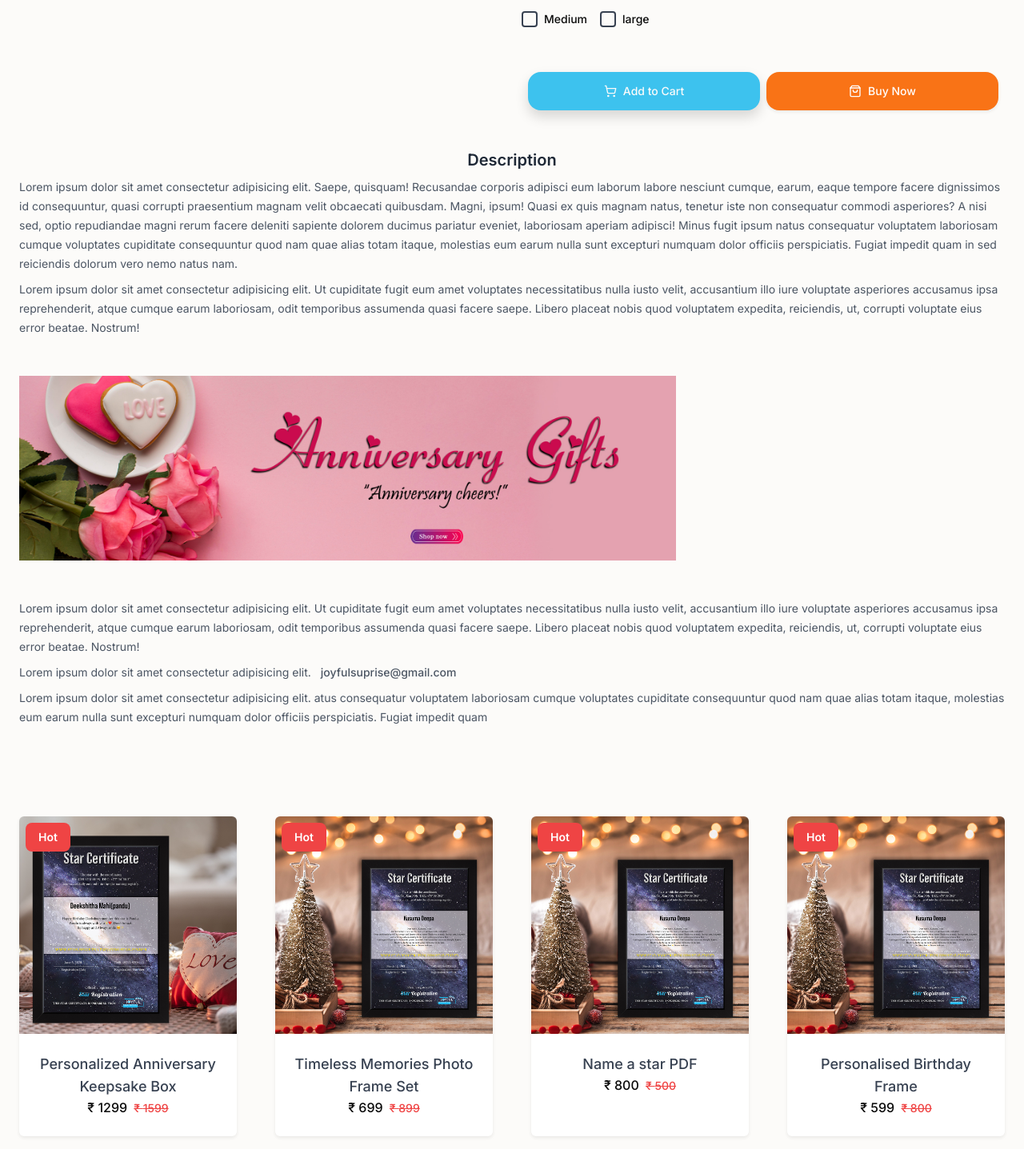
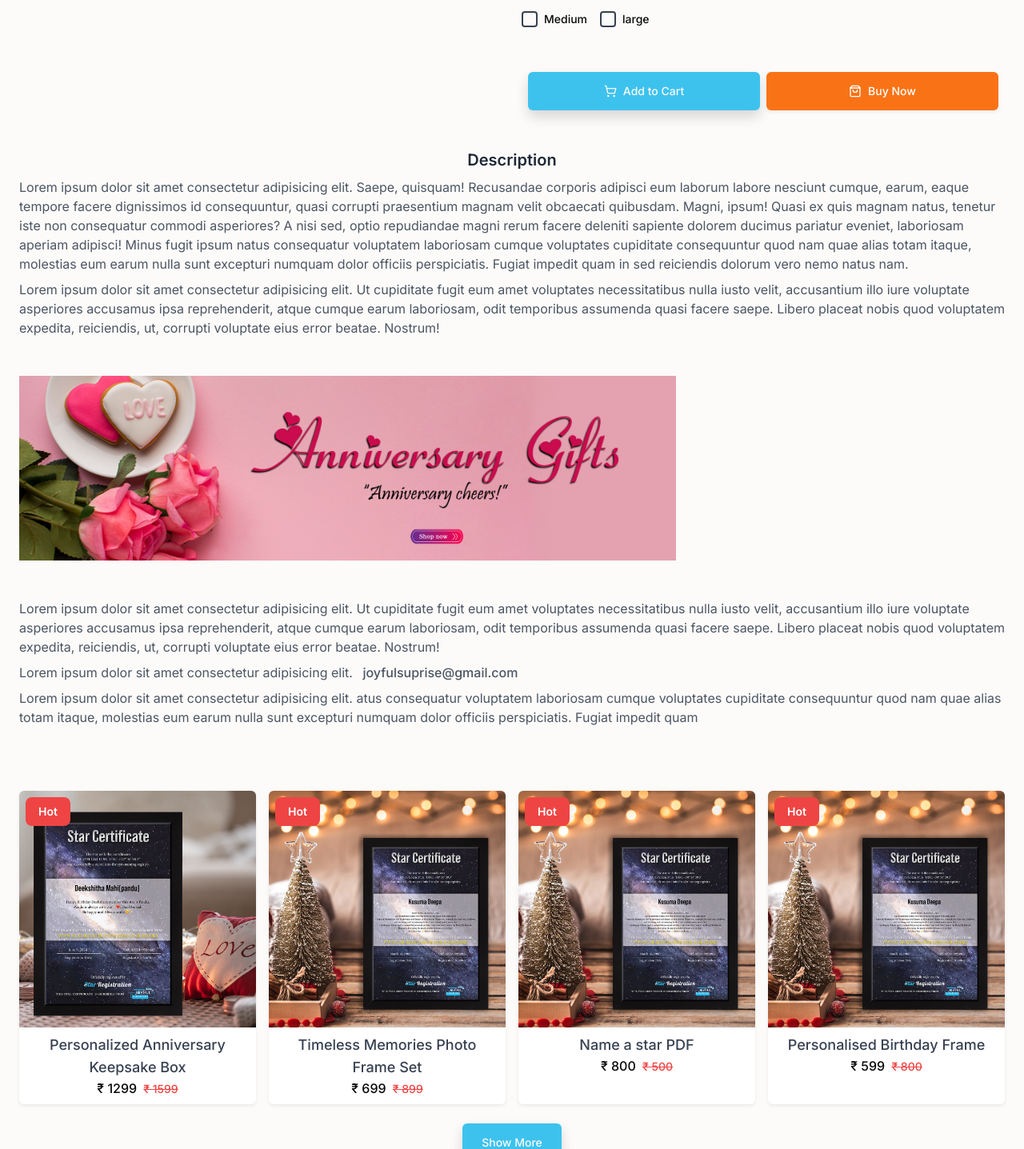
Before and after one commit to ganeshpawar95/joyful_website, a Next.js app: page /products/details in a window 1280 px wide. Shown: the part 954-2391 px from the top of the page at 80% size. Built offline with nearby package versions, Linux system fonts and the light colour scheme.

Commit message:
Update correction 25/02/2025

```diff
--- a/src/app/(home)/page.tsx
+++ b/src/app/(home)/page.tsx
@@ -12,15 +12,15 @@ function Home() {
       <Header />
       <HeroSlider />
       <ProductGrid />
-      <div className="px-4 sm:px-10">
-        <div className="py-4">
+      <div className="px-2 sm:px-10">
+        <div className="md:py-4">
           <ProductListing title="Best Selling Product" />
         </div>
         <div className="py-4">
           <ProductListing title="Trending Product" />
         </div>
       </div>
-      <div className="px-4 sm:px-10 mt-5">
+      <div className="px-2 md:px-4 sm:px-10 mt-2 md:mt-5">
         <CustomerReviews />
       </div>
       <div className="px-4 sm:px-10 mt-10 pb-10">
--- a/src/app/(home)/products/category/[slug]/page.tsx
+++ b/src/app/(home)/products/category/[slug]/page.tsx
@@ -20,10 +20,8 @@ function ProductCategory() {
           </div>
         </div>
       </div>
-      <div className="container mx-auto px-1">
-        <div className="py-4">
-          <ProductListing title="" />
-        </div>
+      <div className="px-4 sm:px-10">
+        <ProductListing title="" />
       </div>
 
       <div className="px-4 sm:px-10 mt-10 pb-10">
--- a/src/app/(home)/products/details/page.tsx
+++ b/src/app/(home)/products/details/page.tsx
@@ -53,13 +53,13 @@ function ProductDetails() {
             <div className='mt-5 fixed bottom-0 left-0 w-full z-40 px-2 pb-2 sm:px-0 sm:relative sm:left-0 '>
               <div className='grid grid-cols-2 gap-2 sm:gap-4'>
                 <div>
-                  <Button className='w-full sm:rounded-2xl'>
+                  <Button className='w-full sm:rounded-md'>
                     <ShoppingCart />
                     Add to Cart
                   </Button>
                 </div>
                 <div>
-                  <Button variant='orange' className='w-full sm:rounded-2xl'>
+                  <Button variant='orange' className='w-full sm:rounded-md'>
                     <ShoppingBag className='h-5 w-5' />
                     Buy Now
                   </Button>
@@ -70,15 +70,15 @@ function ProductDetails() {
         </Row>
         <div className={`mt-10 overflow-hidden ${isMobile && !isExpanded ? 'max-h-[200px]' : ''}`}>
           <h2 className="text-xl font-semibold mb-2 text-gray-800 text-center">Description</h2>
-          <p className="text-gray-600 leading-6 text-sm mb-2">Lorem ipsum dolor sit amet consectetur adipisicing elit. Saepe, quisquam! Recusandae corporis adipisci eum laborum labore nesciunt cumque, earum, eaque tempore facere dignissimos id consequuntur, quasi corrupti praesentium magnam velit obcaecati quibusdam. Magni, ipsum! Quasi ex quis magnam natus, tenetur iste non consequatur commodi asperiores? A nisi sed, optio repudiandae magni rerum facere deleniti sapiente dolorem ducimus pariatur eveniet, laboriosam aperiam adipisci! Minus fugit ipsum natus consequatur voluptatem laboriosam cumque voluptates cupiditate consequuntur quod nam quae alias totam itaque, molestias eum earum nulla sunt excepturi numquam dolor officiis perspiciatis. Fugiat impedit quam in sed reiciendis dolorum vero nemo natus nam.</p>
-          <p className="text-gray-600 leading-6 text-sm mb-2">Lorem ipsum dolor sit amet consectetur adipisicing elit. Ut cupiditate fugit eum amet voluptates necessitatibus nulla iusto velit, accusantium illo iure voluptate asperiores accusamus ipsa reprehenderit, atque cumque earum laboriosam, odit temporibus assumenda quasi facere saepe. Libero placeat nobis quod voluptatem expedita, reiciendis, ut, corrupti voluptate eius error beatae. Nostrum!</p>
+          <p className="text-gray-600 leading-6 text-base mb-2">Lorem ipsum dolor sit amet consectetur adipisicing elit. Saepe, quisquam! Recusandae corporis adipisci eum laborum labore nesciunt cumque, earum, eaque tempore facere dignissimos id consequuntur, quasi corrupti praesentium magnam velit obcaecati quibusdam. Magni, ipsum! Quasi ex quis magnam natus, tenetur iste non consequatur commodi asperiores? A nisi sed, optio repudiandae magni rerum facere deleniti sapiente dolorem ducimus pariatur eveniet, laboriosam aperiam adipisci! Minus fugit ipsum natus consequatur voluptatem laboriosam cumque voluptates cupiditate consequuntur quod nam quae alias totam itaque, molestias eum earum nulla sunt excepturi numquam dolor officiis perspiciatis. Fugiat impedit quam in sed reiciendis dolorum vero nemo natus nam.</p>
+          <p className="text-gray-600 leading-6 text-base mb-2">Lorem ipsum dolor sit amet consectetur adipisicing elit. Ut cupiditate fugit eum amet voluptates necessitatibus nulla iusto velit, accusantium illo iure voluptate asperiores accusamus ipsa reprehenderit, atque cumque earum laboriosam, odit temporibus assumenda quasi facere saepe. Libero placeat nobis quod voluptatem expedita, reiciendis, ut, corrupti voluptate eius error beatae. Nostrum!</p>
           <Image className="w-2/3 mt-5 mb-5" src={GiftImage} alt="" />
-          <p className="text-gray-600 leading-6 text-sm mb-2">Lorem ipsum dolor sit amet consectetur adipisicing elit. Ut cupiditate fugit eum amet voluptates necessitatibus nulla iusto velit, accusantium illo iure voluptate asperiores accusamus ipsa reprehenderit, atque cumque earum laboriosam, odit temporibus assumenda quasi facere saepe. Libero placeat nobis quod voluptatem expedita, reiciendis, ut, corrupti voluptate eius error beatae. Nostrum!</p>
-          <p className="text-gray-600 leading-6 text-sm mb-2">Lorem ipsum dolor sit amet consectetur adipisicing elit. <a className="text-blue-500 underline font-medium ml-2" href="#">joyfulsuprise@gmail.com</a></p>
-          <p className="text-gray-600 leading-6 text-sm">Lorem ipsum dolor sit amet consectetur adipisicing elit. atus consequatur voluptatem laboriosam cumque voluptates cupiditate consequuntur quod nam quae alias totam itaque, molestias eum earum nulla sunt excepturi numquam dolor officiis perspiciatis. Fugiat impedit quam </p>
+          <p className="text-gray-600 leading-6 text-base mb-2">Lorem ipsum dolor sit amet consectetur adipisicing elit. Ut cupiditate fugit eum amet voluptates necessitatibus nulla iusto velit, accusantium illo iure voluptate asperiores accusamus ipsa reprehenderit, atque cumque earum laboriosam, odit temporibus assumenda quasi facere saepe. Libero placeat nobis quod voluptatem expedita, reiciendis, ut, corrupti voluptate eius error beatae. Nostrum!</p>
+          <p className="text-gray-600 leading-6 text-base mb-2">Lorem ipsum dolor sit amet consectetur adipisicing elit. <a className="text-blue-500 underline font-medium ml-2" href="#">joyfulsuprise@gmail.com</a></p>
+          <p className="text-gray-600 leading-6 text-base">Lorem ipsum dolor sit amet consectetur adipisicing elit. atus consequatur voluptatem laboriosam cumque voluptates cupiditate consequuntur quod nam quae alias totam itaque, molestias eum earum nulla sunt excepturi numquam dolor officiis perspiciatis. Fugiat impedit quam </p>
         </div>
         {isMobile &&
-          <button className="mt-2 text-sm text-blue-500 underline" type="button" onClick={() => setIsExpanded(!isExpanded)}>
+          <button className="mt-2 text-base text-blue-500 underline" type="button" onClick={() => setIsExpanded(!isExpanded)}>
             {isExpanded ? "Show less..." : "Read more..."}
           </button>
         }
--- a/src/components/custom/CustomerReviews/CustomerReviews.tsx
+++ b/src/components/custom/CustomerReviews/CustomerReviews.tsx
@@ -4,10 +4,10 @@ function CustomerReviews() {
   return (
     <div>
       <div className="text-center">
-        <h3 className="text-3xl font-semibold">Customer Reviews</h3>
+        <h3 className="text-xl md:text-3xl font-semibold">Customer Reviews</h3>
       </div>
       {/* Grid Layout */}
-      <div className="grid grid-cols-2 sm:grid-cols-5 gap-5 mt-5">
+      <div className="grid grid-cols-2 sm:grid-cols-5 gap-2 md:gap-5 mt-3 md:mt-5">
         <SingleReviews />
         <SingleReviews />
         <SingleReviews />
--- a/src/components/custom/CustomerReviews/SingleReviews.tsx
+++ b/src/components/custom/CustomerReviews/SingleReviews.tsx
@@ -5,7 +5,7 @@ import Product2 from '@/assets/images/products/p2.jpg'
 
 function SingleReviews() {
     return (
-        <div className="shadow-sm p-4 rounded-md bg-white">
+        <div className="shadow-sm p-3 md:p-4 rounded-md bg-white">
             <div className="flex gap-1">
                 <Star size={20} className="fill-green-600 stroke-none" />
                 <Star size={20} className="fill-green-600 stroke-none" />
--- a/src/components/custom/ProductListing/ProductListing.tsx
+++ b/src/components/custom/ProductListing/ProductListing.tsx
@@ -35,15 +35,15 @@ function ProductListing(props: any) {
   return (
     <div>
       <div className="text-center">
-        <h3 className="text-3xl font-semibold">{title}</h3>
+        <h3 className="text-xl md:text-3xl font-semibold">{title}</h3>
       </div>
-      <div className="grid grid-cols-2 gap-5 mt-5 sm:grid-cols-2 lg:grid-cols-4">
+      <div className="grid grid-cols-2 gap-3 md:gap-5 mt-3 md:mt-5 sm:grid-cols-2 lg:grid-cols-4">
         {Products.map((product, index) => (
           <SingleProductCard key={index} product={product} />
         ))}
       </div>
       <div className="text-center mt-6">
-        <Button>Show More</Button>
+        <Button className="w-full md:w-auto">Show More</Button>
       </div>
     </div>
   );
--- a/src/components/custom/ProductListing/SingleProductCard.tsx
+++ b/src/components/custom/ProductListing/SingleProductCard.tsx
@@ -24,8 +24,8 @@ function SingleProductCard({ product }: { product: Product }) {
                     <Image src={image} alt="" />
                     <div className="w-max bg-red-500 text-white font-semibold text-sm px-3 py-2 rounded-lg absolute top-2 left-2">Hot</div>
                 </div>
-                <div className="p-4 text-center">
-                    <h4 className="text-lg font-medium text-gray-700">{title}</h4>
+                <div className="p-2 md:p-4 text-center">
+                    <h4 className="text-sm md:text-lg font-medium text-gray-700">{title}</h4>
                     <h5 className="text-base font-medium">₹ {offerPrice} <span className="text-red-500 line-through ml-1 text-sm">₹ {price}</span></h5>
                 </div>
 
```
Also changed, not shown: src/app/confirmation/page.tsx (+4 -4 lines), src/app/order-tracking/page.tsx (+14 -3 lines), src/components/custom/ProductGrid/ProductGrid.tsx (+7 -7 lines).
